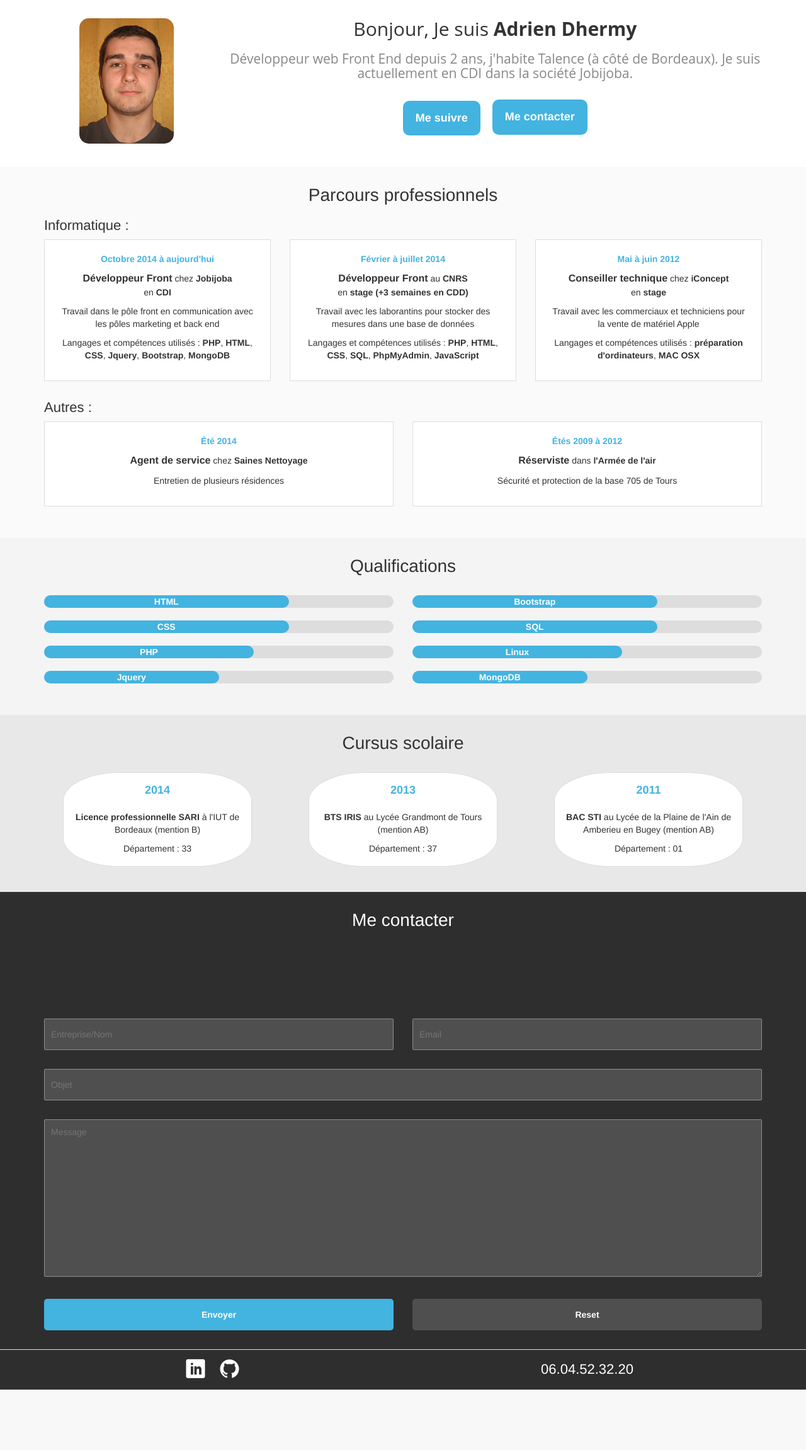
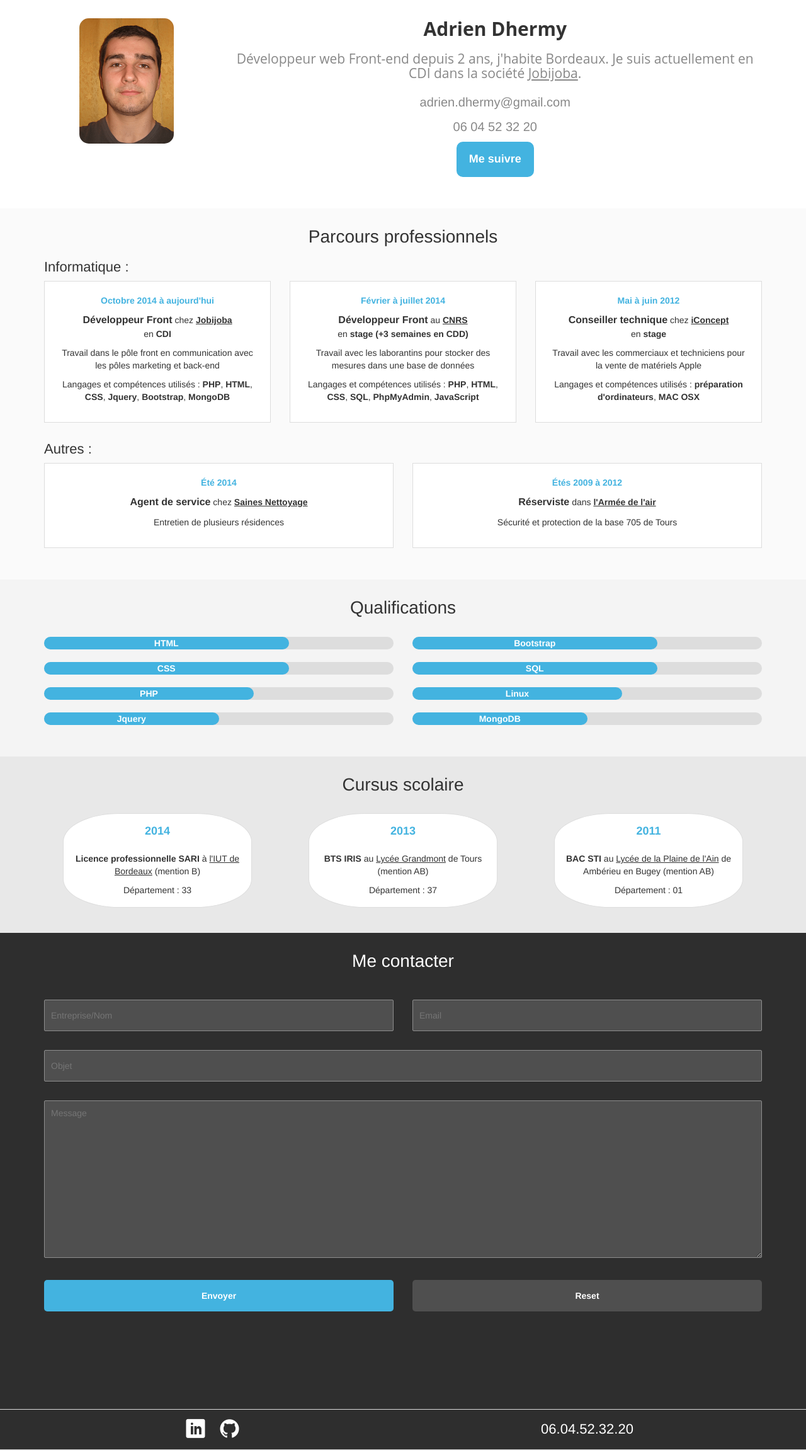
Before and after one commit to adrienDH/adrien.dhermy.fr, a PHP site: page / in a window 1280 px wide. Shown: the part 51-2353 px from the top of the page at 63% size. Before the commit the page ends 2258 px from the top, so only its background shows below. Run offline with PHP 8.4, Linux system fonts and the light colour scheme; style sheets or scripts are compiled from the project's sources; some web fonts are replaced.

Commit message:
ajout des liens sociétés et lycées, changement dans le header, déplacement de la pub

```diff
--- a/conf/links.php
+++ b/conf/links.php
@@ -1,5 +1,12 @@
 <?php
 
 $links = array(
-
+	"jobijoba" => "https://www.jobijoba.com/fr/",
+	"cnrs" => "http://www.cnrs.fr/",
+	"iconcept" => "http://www.iconcept.fr/",
+	"saines" => "http://www.saines.fr/",
+	"armee-de-lair" => "http://www.defense.gouv.fr/air",
+	"iut-bordeaux" => "http://www.iut.u-bordeaux.fr/general/",
+	"lycee-grandmont" => "http://lycee-grandmont.fr/",
+	"lycee-plaine-plaine-de-lain" => "http://lyceeplainedelain.fr/spip/index.php",
 );
--- a/resources/css/common/common.css
+++ b/resources/css/common/common.css
@@ -1 +1 @@
-nav .border,nav .navbar-right{border-left:1px solid #ddd;border-right:1px solid #ddd}body{padding-top:50px}nav{background:#B09B8A}nav .nav-cursor{cursor:pointer}#footer{border-top:1px solid #ddd;border-bottom:1px solid #ddd;background:#2e2e2e;padding:15px 0}#footer .links{text-align:center}#footer .links .icon{color:#fff;cursor:pointer;display:inline-block;font-size:30px;margin-right:20px}#footer .links .numbers-phone{color:#fff;font-size:22px}@media (max-width:992px){nav .navbar-right{border:none}#footer .title{margin-bottom:5px}#footer .bottom{margin-top:20px}}
+nav .border,nav .navbar-right{border-left:1px solid #ddd;border-right:1px solid #ddd}body{padding-top:50px}nav{background:#B09B8A}nav .nav-cursor{cursor:pointer}.extern-link{color:#888;text-decoration:underline}.extern-link:hover{color:#43b3e0}#footer{border-top:1px solid #ddd;border-bottom:1px solid #ddd;background:#2e2e2e;padding:15px 0}#footer .links{text-align:center}#footer .links .icon{color:#fff;cursor:pointer;display:inline-block;font-size:30px;margin-right:20px}#footer .links .numbers-phone{color:#fff;font-size:22px}@media (max-width:992px){nav .navbar-right{border:none}#footer .title{margin-bottom:5px}#footer .bottom{margin-top:20px}}
--- a/resources/js/home/home.js
+++ b/resources/js/home/home.js
@@ -1,8 +1,4 @@
 $( document ).ready(function() {
-	$("body").on("click",".js-contact", function() {
-		$("body,html").animate({ scrollTop: $("#contact").offset().top - 50 }, 1000);
-	});
-
 	$("nav").on("click",".js-scroll-top", function() {
 		$("body,html").animate({ scrollTop: 0 }, 1000);
 	});
--- a/resources/less/common/common.less
+++ b/resources/less/common/common.less
@@ -17,6 +17,15 @@ nav {
 	.navbar-right {
 		border-left: 1px solid #ddd;
 		border-right: 1px solid #ddd;
+	}
+}
+
+.extern-link {
+	color: #888;
+	text-decoration: underline;
+
+	&:hover {
+		color: #43b3e0;
 	}
 }
 
--- a/resources/less/home/home.less
+++ b/resources/less/home/home.less
@@ -30,7 +30,7 @@
 	}
 
 	.button-wrapper {
-		margin-top: 30px;
+		margin-top: 20px;
 		margin-bottom: 20px;
 		text-align: center;
 
@@ -46,13 +46,16 @@
 			padding: 15px 20px;
 			text-align: center;
 
-			&.contact {
-				margin-left: 15px;
-			}
-
 			&:hover {
 				text-decoration: underline;
 			}
+		}
+
+		.contact {
+			color: #888;
+			display: block;
+			font-size: 20px;
+			margin-bottom: 10px;
 		}
 	}
 }
@@ -91,6 +94,11 @@
 		}
 		.jobtitle, .contract, .company, .skills {
 			font-weight: bold;
+
+			&.link {
+				color: #333;
+				text-decoration: underline;
+			}
 		}
 
 		.text {
@@ -181,6 +189,10 @@
 		vertical-align: middle;
 		width: 300px;
 
+		.link {
+			color: #333;
+			text-decoration: underline;
+		}
 		.year {
 			color: #43b3e0;
 			margin-bottom: 20px;
@@ -202,6 +214,7 @@
 	padding: 30px 0;
 
 	.pub-adsence {
+		margin-top: 30px;
 		text-align: center;
 	}
 
--- a/views/Index/home.php
+++ b/views/Index/home.php
@@ -27,15 +27,16 @@
 			</div>
 			<div class="col-xs-12 col-md-9">
 				<h1 class="title">
-					Bonjour, Je suis <span class="name">Adrien Dhermy</span>
+					<div class="name">Adrien Dhermy</div>
 				</h1>
 				<h2 class="text">
-					Développeur web Front End depuis 2 ans, j'habite Talence (à côté de Bordeaux).
-					Je suis actuellement en CDI dans la société Jobijoba.
+					Développeur web Front-end depuis 2 ans, j'habite Bordeaux.
+					Je suis actuellement en CDI dans la société <a class="extern-link" href="<?= $links["jobijoba"] ?>" target="_blank">Jobijoba</a>.
 				</h2>
 				<div class="button-wrapper">
+					<a class="contact" href="mailto:adrien.dhermy@gmail.com">adrien.dhermy@gmail.com</a>
+					<div class="contact">06 04 52 32 20</div>
 					<a href="#myModal" role="button" class="button btn btn-large btn-primary" data-toggle="modal">Me suivre</a>
-					<a class="button contact js-contact">Me contacter</a>
 				</div>
 			</div>
 		</div>
@@ -53,12 +54,12 @@
 				<div class="bloc">
 					<div class="year">Octobre 2014 à aujourd'hui</div>
 					<div>
-						<span class="jobtitle">Développeur Front</span> chez <span class="company">Jobijoba</span>
+						<span class="jobtitle">Développeur Front</span> chez <a href="<?= $links["jobijoba"] ?>" class="company link">Jobijoba</a>
 					</div>
 					<div>
 						en <span class="contract">CDI</span>
 					</div>
-					<div class="text">Travail dans le pôle front en communication avec les pôles marketing et back end</div>
+					<div class="text">Travail dans le pôle front en communication avec les pôles marketing et back-end</div>
 					<div class="text">
 						Langages et compétences utilisés :
 						<span class="skills">PHP</span>,
@@ -74,7 +75,7 @@
 				<div class="bloc">
 					<div class="year">Février à juillet 2014</div>
 					<div>
-						<span class="jobtitle">Développeur Front</span> au <span class="company">CNRS</span>
+						<span class="jobtitle">Développeur Front</span> au <a href="<?= $links["cnrs"] ?>" class="company link">CNRS</a>
 						<div>
 							en <span class="contract">stage (+3 semaines en CDD)</span>
 						</div>
@@ -94,11 +95,11 @@
 			<div class="col-xs-12 col-md-4">
 				<div class="bloc">
 					<div class="year">Mai à juin 2012</div>
-					<span class="jobtitle">Conseiller technique</span> chez <span class="company">iConcept</span>
+					<span class="jobtitle">Conseiller technique</span> chez <a href="<?= $links["iconcept"] ?>" class="company link">iConcept</a>
 					<div>
 						en <span class="contract">stage</span>
 					</div>
-					<div class="text">Travail avec les commerciaux et techniciens pour la vente de matériel Apple</div>
+					<div class="text">Travail avec les commerciaux et techniciens pour la vente de matériels Apple</div>
 					<div class="text">
 						Langages et compétences utilisés :
 						<span class="skills">préparation d'ordinateurs</span>,
@@ -112,14 +113,14 @@
 			<div class="col-xs-12 col-md-6">
 				<div class="bloc">
 					<div class="year">Été 2014</div>
-					<span class="jobtitle">Agent de service</span> chez <span class="company">Saines Nettoyage</span>
+					<span class="jobtitle">Agent de service</span> chez <a href="<?= $links["saines"] ?>" class="company link">Saines Nettoyage</a>
 					<div class="text">Entretien de plusieurs résidences</div>
 				</div>
 			</div>
 			<div class="col-xs-12 col-md-6">
 				<div class="bloc">
 					<div class="year">Étés 2009 à 2012</div>
-					<span class="jobtitle">Réserviste</span> dans <span class="company">l'Armée de l'air</span>
+					<span class="jobtitle">Réserviste</span> dans <a href="<?= $links["armee-de-lair"] ?>" class="company link">l'Armée de l'air</a>
 					<div class="text">Sécurité et protection de la base 705 de Tours</div>
 				</div>
 			</div>
@@ -171,7 +172,7 @@
 				<div class="circle">
 					<div class="year">2014</div>
 					<div>
-						<span class="degree">Licence professionnelle SARI</span> à l'IUT de Bordeaux (mention B)
+						<span class="degree">Licence professionnelle SARI</span> à <a href="<?= $links["iut-bordeaux"] ?>" class="link">l'IUT de Bordeaux</a> (mention B)
 					</div>
 					<div class="department">
 						Département : 33
@@ -182,7 +183,7 @@
 				<div class="circle">
 					<div class="year">2013</div>
 					<div>
-						<span class="degree">BTS IRIS</span> au Lycée Grandmont de Tours (mention AB)
+						<span class="degree">BTS IRIS</span> au <a href="<?= $links["lycee-grandmont"] ?>" class="link">Lycée Grandmont</a> de Tours (mention AB)
 					</div>
 					<div class="department">
 						Département : 37
@@ -193,7 +194,7 @@
 				<div class="circle">
 					<div class="year">2011</div>
 					<div>
-						<span class="degree">BAC STI</span> au Lycée de la Plaine de l'Ain de Amberieu en Bugey (mention AB)
+						<span class="degree">BAC STI</span> au <a href="<?= $links["lycee-plaine-plaine-de-lain"] ?>" class="link">Lycée de la Plaine de l'Ain</a> de Ambérieu en Bugey (mention AB)
 					</div>
 					<div class="department">
 						Département : 01
@@ -207,17 +208,6 @@
 <div id="contact">
 	<div class="container">
 		<h3 class="title">Me contacter</h3>
-		<div class="pub-adsence hidden-xs hidden-sm">
-			<script async src="//pagead2.googlesyndication.com/pagead/js/adsbygoogle.js"></script>
-			<!-- Adsence -->
-			<ins class="adsbygoogle"
-			     style="display:inline-block;width:728px;height:90px"
-			     data-ad-client="ca-pub-5085554003277701"
-			     data-ad-slot="8015824474"></ins>
-			<script>
-			(adsbygoogle = window.adsbygoogle || []).push({});
-			</script>
-		</div>
 		<div class="form-wrapper">
 			<div class="row">
 				<div class="col-xs-12 col-md-6">
@@ -245,5 +235,16 @@
 				</div>
 			</div>
 		</div>
+		<div class="pub-adsence hidden-xs hidden-sm">
+			<script async src="//pagead2.googlesyndication.com/pagead/js/adsbygoogle.js"></script>
+			<!-- Adsence -->
+			<ins class="adsbygoogle"
+			     style="display:inline-block;width:728px;height:90px"
+			     data-ad-client="ca-pub-5085554003277701"
+			     data-ad-slot="8015824474"></ins>
+			<script>
+			(adsbygoogle = window.adsbygoogle || []).push({});
+			</script>
+		</div>
 	</div>
 </div>
```
Also changed, not shown: resources/css/home/home.css.
